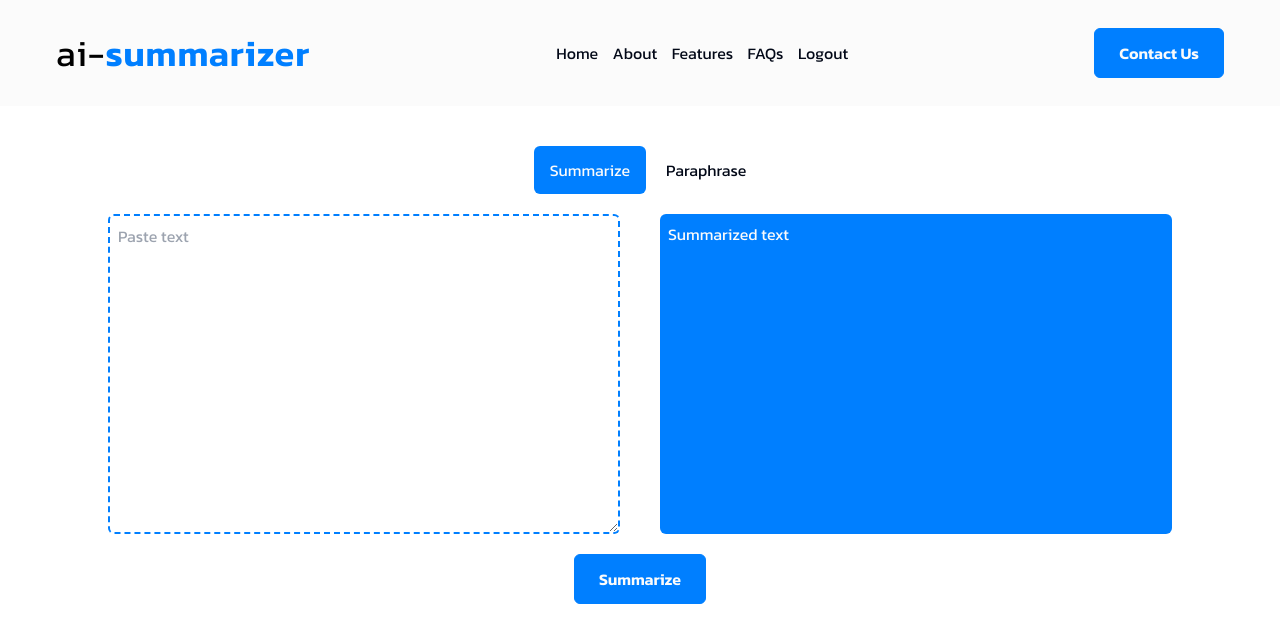
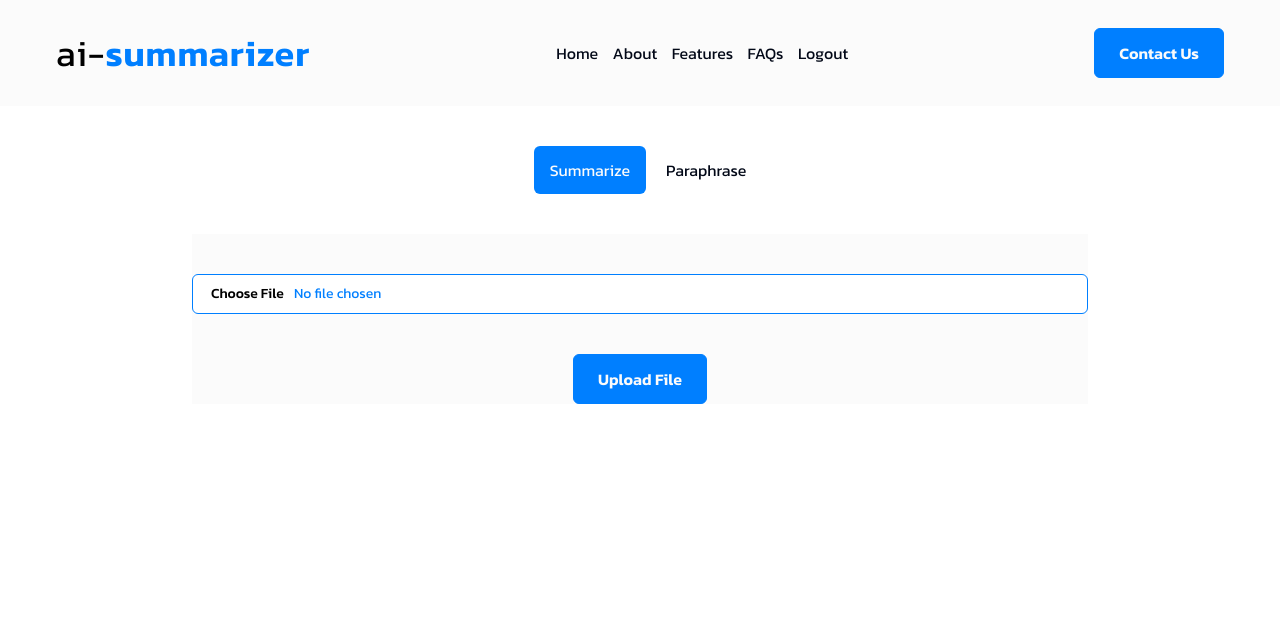
Before and after one commit to Bhavya022/text-summarizer_clientSide, a Next.js app: page /summarizer/paste-text in a window 1280 px wide. Shown: the top 642 px of the page. Built offline with nearby package versions, Linux system fonts and the light colour scheme; sample sign-in values are in the browser's storage.

Commit message:
Update page.tsx

```diff
--- a/app/summarizer/paste-text/page.tsx
+++ b/app/summarizer/paste-text/page.tsx
@@ -1,89 +1,75 @@
 "use client";
 import React, { useState, useEffect } from "react";
+import { useRouter } from "next/navigation";
 import Link from "next/link";
+import Image from "next/image";
 import { NavBar } from "@/app/components";
-import { useClientStore } from "@/store";
-import AnimatedText from "@/app/components/AnimatedText/AnimatedText";
-import Speaker from "@/app/ui/icons/Speaker";
-import { speak } from "@/app/utils/TextToSpeech";
+import { Input } from "@/components/ui/input";
+import axios from "axios";
 
-const PasteText = () => {
-  const { data, setData } = useClientStore();
-  const [summarizedText, setSummarizedText] = useState("");
-  const [sentiments, setSentiments] = useState<string[]>([]);
+const Upload = () => {
+  const [fileUrl, setFileUrl] = useState<string | null>(null);
+  const [fileLoading, setFileLoading] = useState(false);
+  const [errorMessage, setErrorMessage] = useState<string | null>(null);
+  const [summary, setSummary] = useState<string | null>(null);
+  const [sentiments, setSentiments] = useState<{score: number, comparative: number, words: string, positive: string, negative: string} | null>(null);
   const [classifications, setClassifications] = useState<string[]>([]);
-  const [paraphrase, setParaphrase] = useState("");
-  const [requestPath, setRequestPath] = useState("");
-  const [loading, setLoading] = useState(false);
-  const [errorLength, setErrorLength] = useState(false);
-  const [errorMessage, setErrorMessage] = useState("");
-  const [history, setHistory] = useState([]);
+  const [keyword, setKeyword] = useState<string[]>([]);
+  const [paraphrase, setParaphrase] = useState<string | null>(null);
+  const [reportPath, setReportPath] = useState<string | null>(null);
+  const router = useRouter();
 
-  // Fetch and display summarization history from localStorage
-  const fetchSummarizationHistory = () => {
-    const history = JSON.parse(localStorage.getItem("summarizationHistory")) || [];
-    setHistory(history);
-  };
+  const file_icon =
+    "https://imgs.search.brave.com/PkNC4u9TBqgKPrkKztC8BMORU8gNafaa0E1jKCgBEYw/rs:fit:500:0:0/g:ce/aHR0cHM6Ly9jZG4u/aWNvbi1pY29ucy5j/b20vaWNvbnMyLzg4/Ni9QTkcvNTEyL2Zp/bGVfSW1hZ2VfZG93/bmxvYWRfaWNvbi1p/Y29ucy5jb21fNjg5/NDIucG5n";
 
   useEffect(() => {
-    fetchSummarizationHistory();
-  }, []);
+    const token = localStorage.getItem('authToken');
+    if (!token) {
+      router.push('/login'); // Redirect to login page if not authenticated
+    }
+  }, [router]);
 
-  const saveToHistory = (newEntry) => {
-    const history = JSON.parse(localStorage.getItem("summarizationHistory")) || [];
-    history.push(newEntry);
-    localStorage.setItem("summarizationHistory", JSON.stringify(history));
-    fetchSummarizationHistory(); // Refresh history after saving
-  };
-
-  // Function to summarize and analyze text
-  const handleSummarize = async () => {
-    if (data.length < 250) {
-      setErrorLength(true);
-      return;
-    }
-    setErrorLength(false);
-    setLoading(true);
+  // Handle file upload
+  const handleFileChange = async (event: React.ChangeEvent<HTMLInputElement>) => {
+    const uploadedFile = event.target.files?.[0];
+    if (uploadedFile) {
+      setFileLoading(true);
+      const formData = new FormData();
+      formData.append("file", uploadedFile);
 
       try {
-      const authToken = localStorage.getItem('authToken'); // Get token from localStorage
-      const response = await fetch("https://ai-summarization-backend1.onrender.com/api/summarize", {
-        method: "POST",
+        const token = localStorage.getItem('authToken'); // Get the token for the request
+        const res = await axios.post(
+          `http://localhost:8000/api/upload`,
+          formData,
+          {
             headers: {
-          "Content-Type": "application/json",
-          "Authorization": `Bearer ${authToken}`, // Include token in headers
+              'Authorization': `Bearer ${token}`,
+              'Content-Type': 'multipart/form-data',
             },
-        body: JSON.stringify({ text: data }),
-      });
+          }
+        );
 
-      const result = await response.json();
-      if (response.ok) {
-        setSummarizedText(result.summary || "");
-        setSentiments(result.sentiments || []);
-        setClassifications(result.classifications || []);
-        setParaphrase(result.paraphrase || "");
-        setRequestPath(result.requestpath || "");
-        setErrorMessage("");
-
-        // Save to history
-        const newEntry = { text: data, summary: result.summary, date: new Date() };
-        saveToHistory(newEntry);
+        if (res.status === 200) {
+          console.log(res);
+          const data = res.data;
+          setFileUrl(data.reportPath);
+          setSummary(data.summary);
+          setSentiments(data.sentiments);
+          setClassifications(data.classifications);
+          setKeyword(data.keyword);
+          setParaphrase(data.paraphrase);
+          setReportPath(data.reportPath);
+          setErrorMessage(null);
         } else {
-        setErrorMessage(result.error || "An error occurred");
+          setErrorMessage('Unexpected response from server.');
         }
-    } catch (error) {
-      setErrorMessage("An error occurred while summarizing the text.");
+      } catch (err) {
+        console.error('Error:', err);
+        setErrorMessage('Error uploading file. Please try again.');
       } finally {
-      setLoading(false);
+        setFileLoading(false);
       }
-  };
-
-  const handleSpeak = () => {
-    try {
-      speak(summarizedText);
-    } catch (error) {
-      console.error("Error in text-to-speech:", error);
-      setErrorMessage("Unable to perform text-to-speech.");
     }
   };
 
@@ -92,8 +78,7 @@ const PasteText = () => {
       <section className="p-7 md:px-10 lg:px-14 bg-azure-blue md:bg-cotton-white">
         <NavBar />
       </section>
-
-      <section className="flex items-center justify-center gap-5 pt-10 pb-5">
+      <section className="flex items-center justify-center gap-5 py-10">
         <Link
           href="/summarizer"
           className="bg-azure-blue text-cotton-white px-4 py-3 rounded-md"
@@ -103,91 +88,104 @@ const PasteText = () => {
         <Link href="/paraphraser">Paraphrase</Link>
       </section>
 
-      {/* Main content of the page */}
-      {summarizedText && (
-        <div className="w-[90%] flex justify-end pb-5">
-          <span
-            onClick={handleSpeak}
-            className="bg-azure-blue rounded-full p-2 hover:cursor-pointer"
+      <section className="mx-auto bg-cotton-white w-[90%] md:w-[70%] h-auto pt-10">
+        <article className="w-full mx-auto flex flex-col justify-center gap-10 h-full">
+          {fileUrl && (
+            <div className="flex justify-center mb-5">
+              <Image
+                src={file_icon}
+                alt="File Icon"
+                width={50}
+                height={50}
+              />
+            </div>
+          )}
+          <Input
+            type="file"
+            onChange={handleFileChange}
+            accept=".pdf,.txt,.html,.doc,.docx"
+            className="border-azure-blue text-azure-blue"
+          />
+          {errorMessage && (
+            <p className="text-red-500 text-center mt-4">{errorMessage}</p>
+          )}
+          <button
+            onClick={() => document.querySelector('input[type="file"]')?.click()}
+            disabled={fileLoading}
+            className={`${
+              fileLoading ? "opacity-50" : ""
+            } bg-cotton-white md:bg-azure-blue text-azure-blue md:text-cotton-white hover:text-cotton-white md:hover:text-azure-blue px-6 py-3 rounded-md border border-azure-blue hover:bg-azure-blue md:hover:bg-transparent transition-all font-[550] mx-auto`}
           >
-            <Speaker />
-          </span>
+            {fileLoading ? "Uploading..." : "Upload File"}
+          </button>
+
+          {/* Display summary */}
+          {summary && (
+            <div className="mt-5">
+              <h3 className="text-xl font-bold mb-2">Summary:</h3>
+              <div className="p-4 border border-azure-blue rounded-md bg-gray-50">
+                <p>{summary}</p>
+              </div>
             </div>
           )}
 
-      <section className="flex flex-col md:flex-row justify-center h-80 gap-10">
-        <textarea
-          onChange={(e) => setData(e.target.value)}
-          name="paste-text"
-          id="paste-text"
-          cols={30}
-          rows={10}
-          placeholder="Paste text"
-          defaultValue={data}
-          className="mx-auto md:mx-0 border-2 border-azure-blue border-dashed w-[90%] md:w-[40%] focus:outline-azure-blue p-2 rounded-md"
-        ></textarea>
-
-        <article className="overflow-y-scroll mx-auto md:mx-0 bg-azure-blue text-cotton-white w-[90%] md:w-[40%] h-96 md:h-full rounded-md p-2">
-          {summarizedText ? (
-            <AnimatedText text={summarizedText} delay={100} />
-          ) : (
-            "Summarized text"
-          )}
-        </article>
-      </section>
-
-      {errorLength && (
-        <p className="text-red-500 text-sm text-center my-2">
-          Text must be more than 250 characters!
-        </p>
+          {/* Display sentiments */}
+          {sentiments && (
+            <div className="mt-5">
+              <h3 className="text-xl font-bold mb-2">Sentiments:</h3>
+              <div className="p-4 border border-azure-blue rounded-md bg-gray-50">
+                <p>Score: {sentiments.score}</p>
+                <p>Comparative: {sentiments.comparative}</p>
+                <p>Words: {sentiments.words}</p>
+                <p>Positive: {sentiments.positive}</p>
+                <p>Negative: {sentiments.negative}</p>
+              </div>
+            </div>
           )}
 
-      {errorMessage && (
-        <p className="text-red-500 text-sm text-center my-2">
-          {errorMessage}
-        </p>
-      )}
-
-      {sentiments.length > 0 && (
-        <section className="my-5">
-          <h3 className="text-xl font-bold mb-2">Sentiments</h3>
-          <ul className="list-disc pl-5">
-            {sentiments.map((sentiment, index) => (
-              <li key={index}>{sentiment}</li>
-            ))}
-          </ul>
-        </section>
-      )}
-
+          {/* Display classifications */}
           {classifications.length > 0 && (
-        <section className="my-5">
-          <h3 className="text-xl font-bold mb-2">Classifications</h3>
+            <div className="mt-5">
+              <h3 className="text-xl font-bold mb-2">Classifications:</h3>
+              <div className="p-4 border border-azure-blue rounded-md bg-gray-50">
                 <ul className="list-disc pl-5">
                   {classifications.map((classification, index) => (
                     <li key={index}>{classification}</li>
                   ))}
                 </ul>
-        </section>
+              </div>
+            </div>
           )}
 
-      {paraphrase && (
-        <section className="my-5">
-          <h3 className="text-xl font-bold mb-2">Paraphrase</h3>
-          <p>{paraphrase}</p>
-        </section>
+          {/* Display keyword */}
+          {keyword.length > 0 && (
+            <div className="mt-5">
+              <h3 className="text-xl font-bold mb-2">Keyword:</h3>
+              <div className="p-4 border border-azure-blue rounded-md bg-gray-50">
+                <ul className="list-disc pl-5">
+                  {keyword.map((word, index) => (
+                    <li key={index}>{word}</li>
+                  ))}
+                </ul>
+              </div>
+            </div>
           )}
 
-      {requestPath && (
-        <section className="my-5">
-          <h3 className="text-xl font-bold mb-2">Request Path</h3>
-          <p>{requestPath}</p>
-        </section>
+          {/* Display paraphrase */}
+          {paraphrase && (
+            <div className="mt-5">
+              <h3 className="text-xl font-bold mb-2">Paraphrase:</h3>
+              <div className="p-4 border border-azure-blue rounded-md bg-gray-50">
+                <p>{paraphrase}</p>
+              </div>
+            </div>
           )}
 
-      {requestPath && (
+          {/* Display download button */}
+          {reportPath && (
             <div className="mt-5 flex justify-center">
               <a
-            href={`https://ai-summarization-backend1.onrender.com/api/download-report?reportPath=${encodeURIComponent(requestPath)}`}
+                href={`http://localhost:8000/api/download-report?reportPath=${encodeURIComponent(reportPath)}`}
                 target="_blank"
                 rel="noopener noreferrer"
                 className="bg-azure-blue text-cotton-white px-6 py-3 rounded-md hover:bg-opacity-80 transition-all"
@@ -196,36 +194,10 @@ const PasteText = () => {
               </a>
             </div>
           )}
-
-      <section className="flex justify-center my-5">
-        <button
-          onClick={handleSummarize}
-          disabled={loading}
-          className={`${
-            loading ? "opacity-50" : ""
-          } bg-cotton-white md:bg-azure-blue text-azure-blue md:text-cotton-white hover:text-cotton-white md:hover:text-azure-blue px-6 py-3 rounded-md border border-azure-blue hover:bg-azure-blue md:hover:bg-transparent transition-all font-[550] mx-auto`}
-        >
-          {loading ? "Summarizing..." : "Summarize"}
-        </button>
+        </article>
       </section>
-
-      {/* History section */}
-      {history.length > 0 && (
-        <section className="my-10">
-          <h3 className="text-2xl font-bold mb-5 text-center">Summarization History</h3>
-          <div className="w-[90%] mx-auto">
-            {history.map((entry, index) => (
-              <div key={index} className="border-b border-gray-300 py-3">
-                <p className="text-lg font-semibold">{entry.text}</p>
-                <p className="text-sm text-gray-600">{new Date(entry.date).toLocaleString()}</p>
-                <p className="text-md mt-2">{entry.summary}</p>
-              </div>
-            ))}
-          </div>
-        </section>
-      )}
     </main>
   );
 };
 
-export default PasteText;
+export default Upload;
```
Lines whose indentation alone changed are shown as unchanged.
